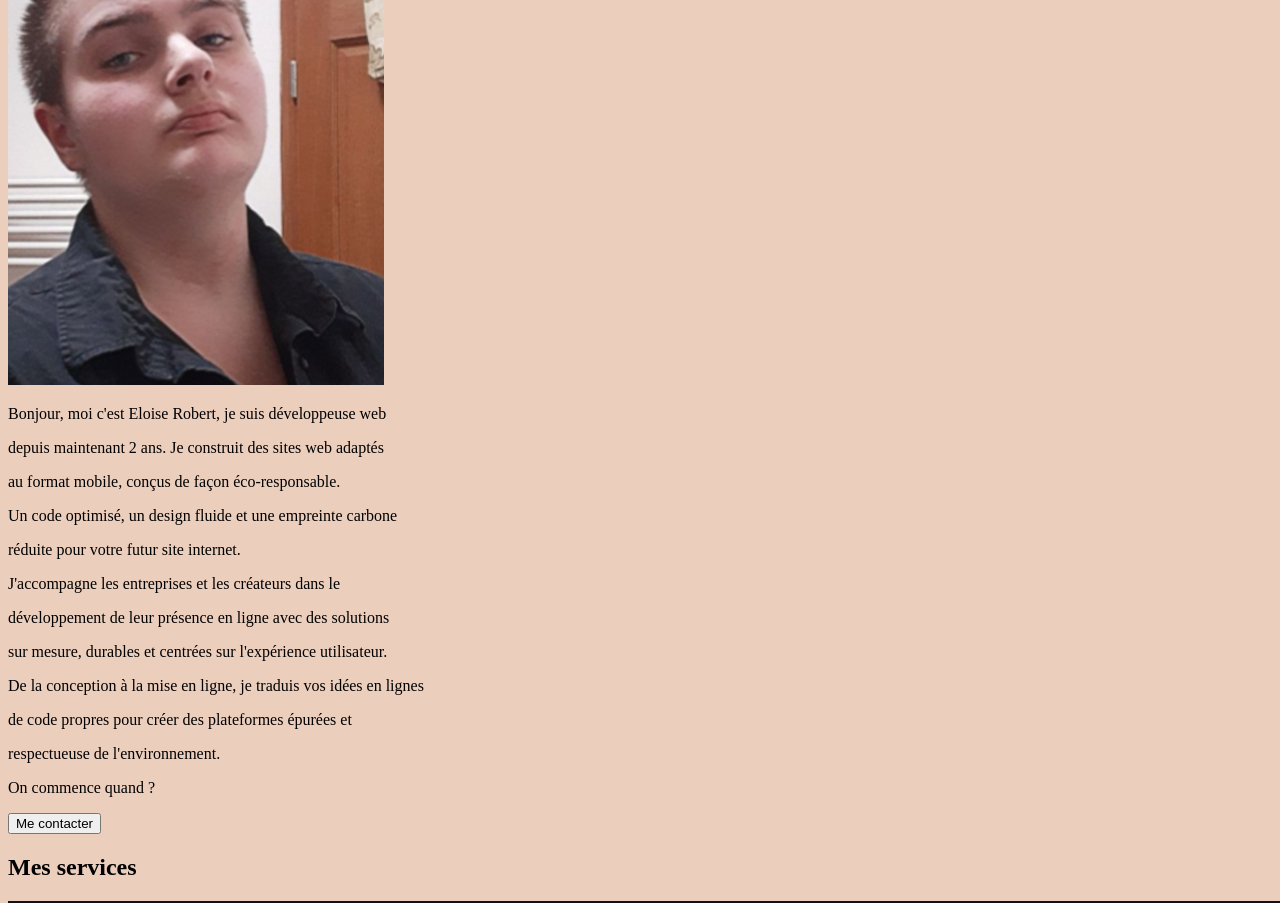
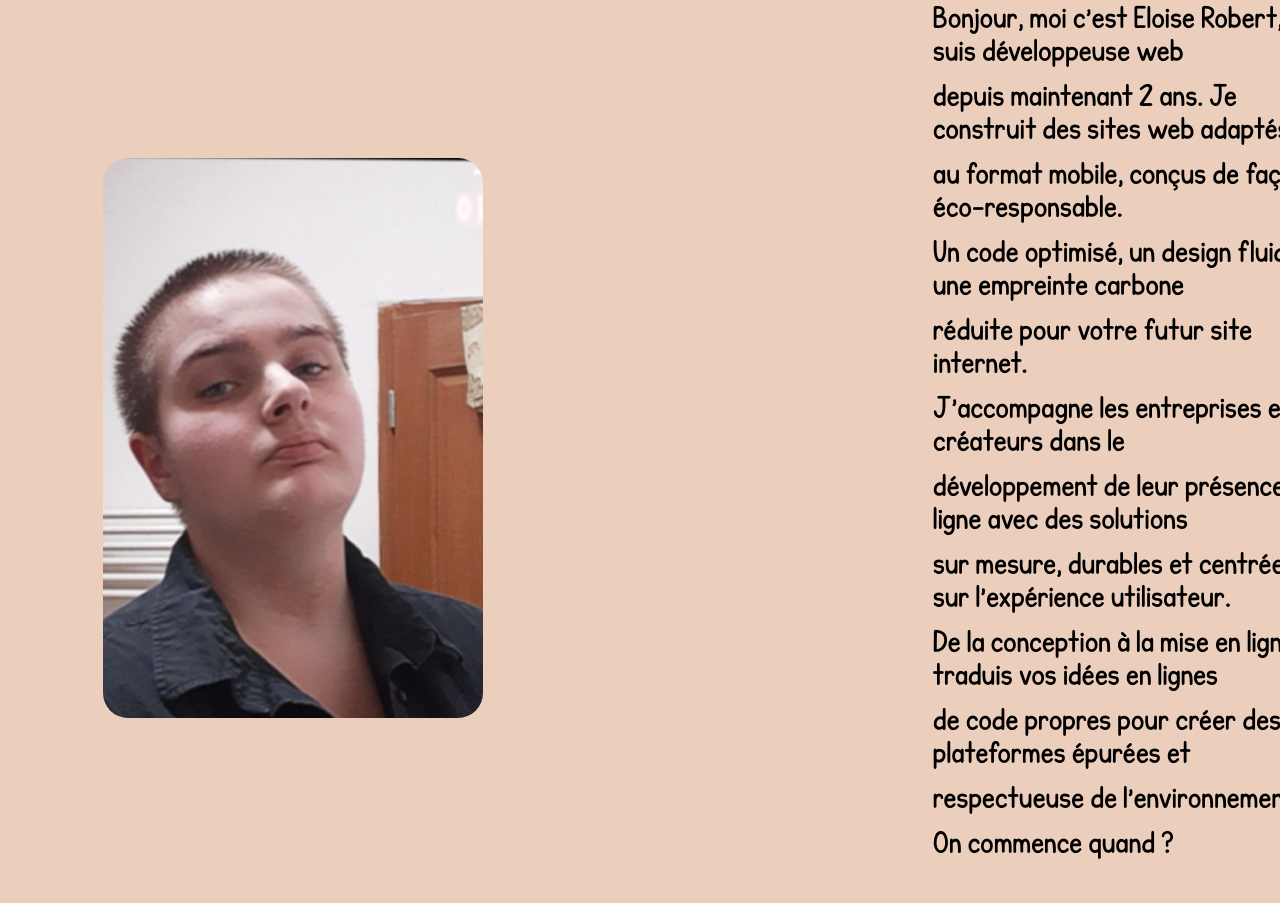
Before and after one commit to elo41flo/Portfolio-EloDev, a plain HTML site: page index.html in a window 1280 px wide. Shown: the part 417-1320 px from the top of the page. Drawn offline with Linux system fonts and the light colour scheme.

Commit message:
ajout css hero

```diff
--- a/index.html
+++ b/index.html
@@ -24,18 +24,20 @@
         <h1>Eloise Robert - Développeuse</h1>
     <div class="hero">
         <img class="pdp" src="img/pdp.png" alt="photo de profil">
-        <p>Bonjour, moi c'est Eloise Robert, je suis développeuse web</p>
-        <p>depuis maintenant 2 ans. Je construit des sites web adaptés</p>
-        <p>au format mobile, conçus de façon éco-responsable.</p>
-        <p>Un code optimisé, un design fluide et une empreinte carbone</p>
-        <p>réduite pour votre futur site internet.</p>
-        <p>J'accompagne les entreprises et les créateurs dans le</p>
-        <p>développement de leur présence en ligne avec des solutions</p>
-        <p>sur mesure, durables et centrées sur l'expérience utilisateur.</p>
-        <p>De la conception à la mise en ligne, je traduis vos idées en lignes</p>
-        <p>de code propres pour créer des plateformes épurées et</p>
-        <p>respectueuse de l'environnement.</p>
-        <p>On commence quand ?</p>
+        <div class="hero-text">
+            <p class="intro">Bonjour, moi c'est Eloise Robert, je suis développeuse web</p>
+            <p class="intro">depuis maintenant 2 ans. Je construit des sites web adaptés</p>
+            <p class="intro">au format mobile, conçus de façon éco-responsable.</p>
+            <p class="intro">Un code optimisé, un design fluide et une empreinte carbone</p>
+            <p class="intro">réduite pour votre futur site internet.</p>
+            <p class="intro">J'accompagne les entreprises et les créateurs dans le</p>
+            <p class="intro">développement de leur présence en ligne avec des solutions</p>
+            <p class="intro">sur mesure, durables et centrées sur l'expérience utilisateur.</p>
+            <p class="intro">De la conception à la mise en ligne, je traduis vos idées en lignes</p>
+            <p class="intro">de code propres pour créer des plateformes épurées et</p>
+            <p class="intro">respectueuse de l'environnement.</p>
+            <p class="intro">On commence quand ?</p>
+        </div>
 
         <button class="btn" type="button">Me contacter</button>
     </div>
--- a/style.css
+++ b/style.css
@@ -67,3 +67,59 @@ li::before {
 li:hover::before {
     transform: scaleX(1);
 }
+
+h1 {
+    color: #000000;
+    font-family: 'Gobold';
+    font-size: 96px;
+    text-align: center;
+}
+
+.hero {
+    display: grid;
+    grid-template-columns: 300px 1fr;
+    align-items: center;
+    gap: 50px;
+    width: 85%;
+    margin: 50px auto 100px auto;
+}
+
+.pdp {
+    grid-column: 1;
+    width: 380;
+    height: 560px;
+    border-radius: 25px;
+}
+
+.intro {
+    grid-column: 2;
+    font-family: 'KgPerfectPenmanship', sans-serif;
+    font-size: 24px;
+    text-align: left;
+    margin: 0 0 12px 0;
+    line-height: -15px;
+    padding-left: 20em;
+}
+
+.btn {
+    grid-column: 2;
+    margin-left: 480px;
+    color: #ffffff;
+    background-color: #A23EA4;
+    font-family: 'KgPerfectPenmanship';
+    font-size: 40px;
+    border: none;
+    border-radius: 25px;
+    cursor: pointer;
+    transition: background-color 0.3s ease;
+    height: 100px;
+    width: 400px;
+}
+
+.btn:hover {
+    background-color: #822f84;
+}
+
+.btn:hover {
+    background-color: #822f84;
+}
```
